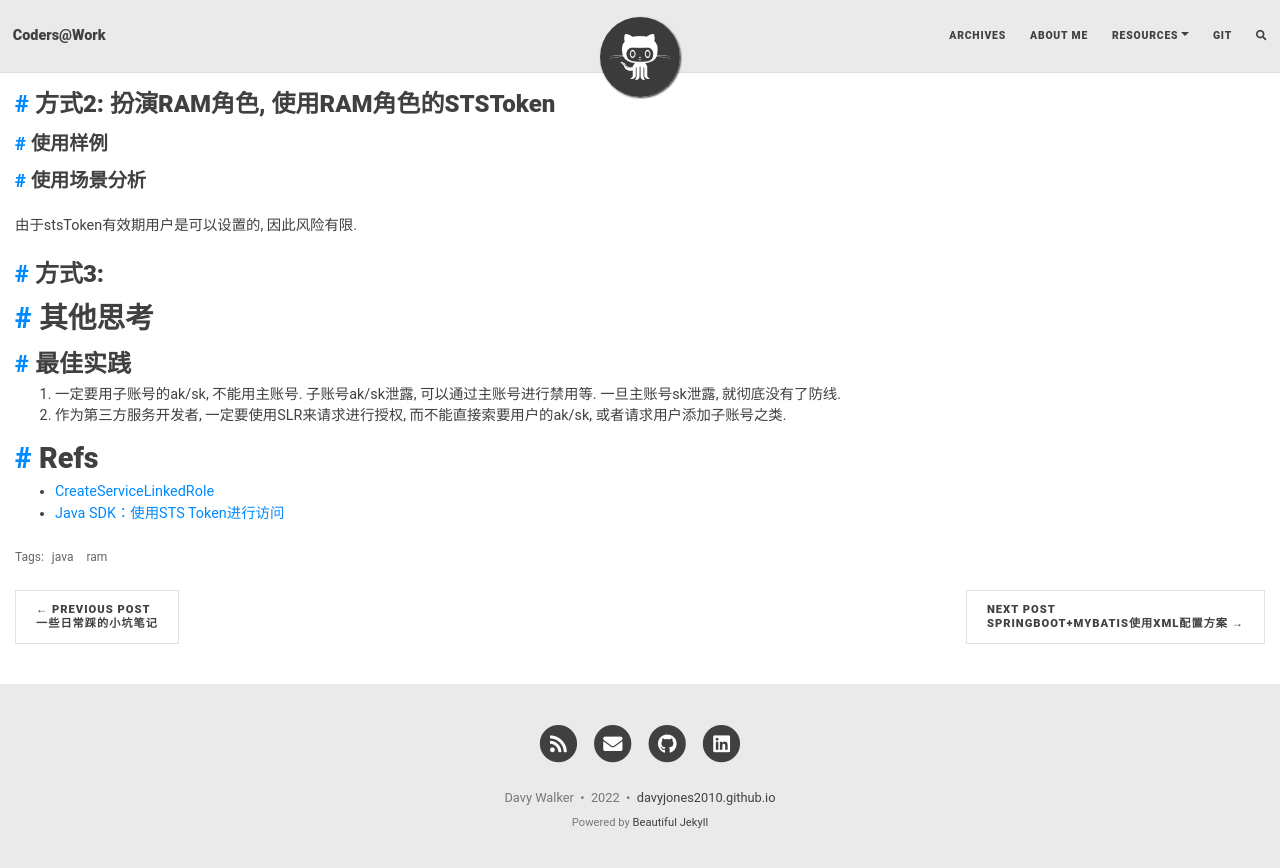
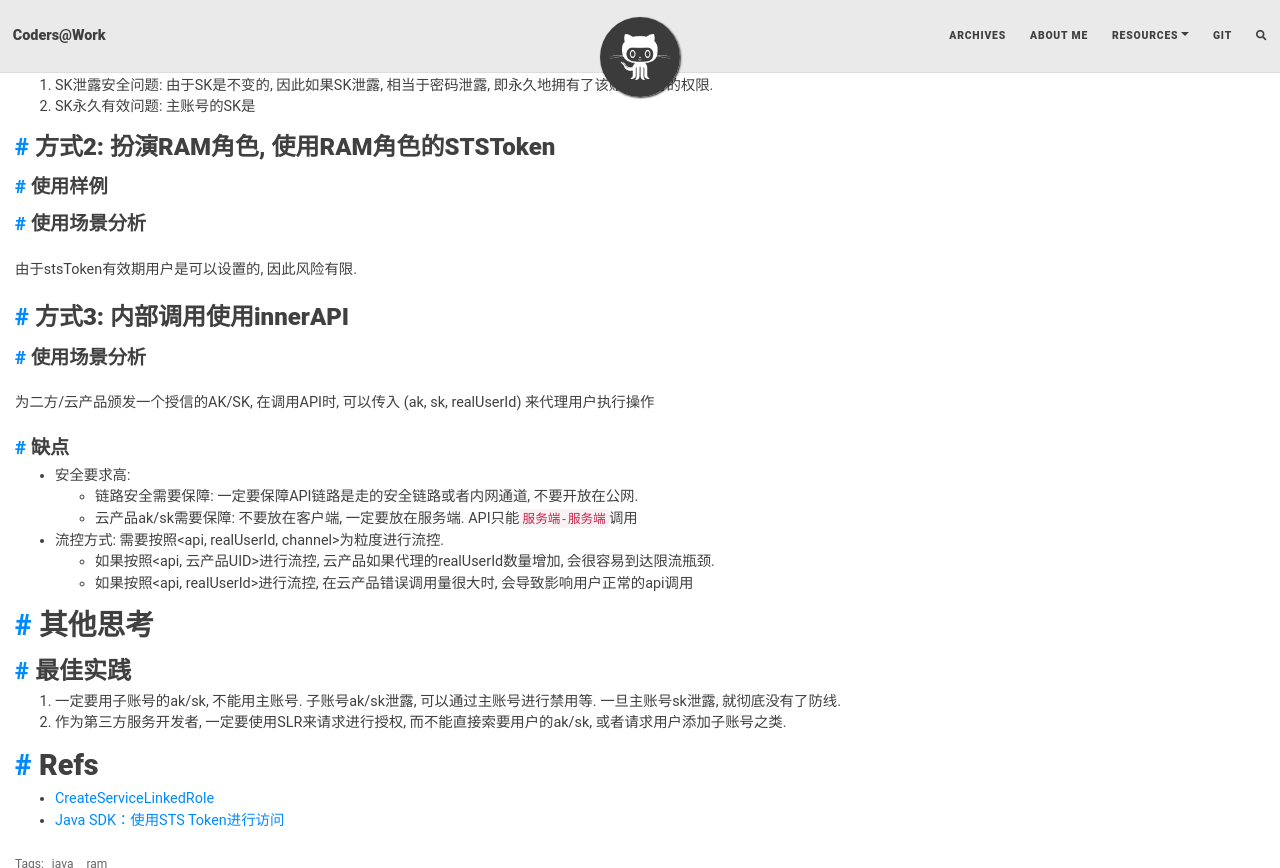
Before and after one commit to DavyJones2010/davyjones2010.github.io_bak, a Jekyll site: the page built from _posts/java/2022-03-01-aliyun-ram-openapi.md, in a window 1280 px wide and 900 px high, scrolled down 1206 px, cut to the strip 0-868 px from the top of the window. Built offline with Jekyll 4.4.1, drawn with Linux system fonts in a browser that asks for light colours; nearby versions of some CDN libraries; comment, search, counter and statistics services are not loaded.

Commit message:
update openapi ram

```diff
--- a/_posts/java/2022-03-01-aliyun-ram-openapi.md
+++ b/_posts/java/2022-03-01-aliyun-ram-openapi.md
@@ -50,7 +50,19 @@ RAM里的角色与普通RBAC里的角色是不一样的, 这里的角色相当
 由于stsToken有效期用户是可以设置的, 因此风险有限.
 
 
-## 方式3:
+## 方式3: 内部调用使用innerAPI
+
+### 使用场景分析
+为二方/云产品颁发一个授信的AK/SK, 在调用API时, 可以传入 (ak, sk, realUserId) 来代理用户执行操作
+
+### 缺点
+- 安全要求高:
+  - 链路安全需要保障: 一定要保障API链路是走的安全链路或者内网通道, 不要开放在公网.
+  - 云产品ak/sk需要保障: 不要放在客户端, 一定要放在服务端. API只能`服务端-服务端`调用
+- 流控方式: 需要按照<api, realUserId, channel>为粒度进行流控.
+  - 如果按照<api, 云产品UID>进行流控, 云产品如果代理的realUserId数量增加, 会很容易到达限流瓶颈.
+  - 如果按照<api, realUserId>进行流控, 在云产品错误调用量很大时, 会导致影响用户正常的api调用
+
 
 # 其他思考
 ## 最佳实践
```
